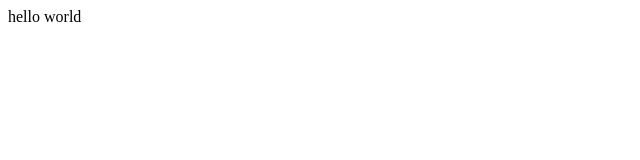
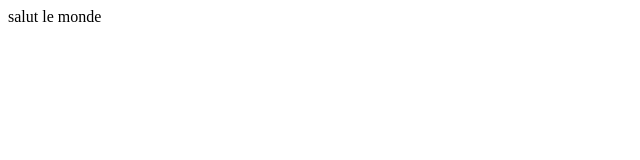
Before and after one commit to Arroy18/hello-world, a plain HTML site: page index.html in a window 1280 px wide. Shown: the full height of the page, 0-640 px from the left. Drawn offline with Linux system fonts and the light colour scheme.

Commit message:
Update index.html

```diff
--- a/index.html
+++ b/index.html
@@ -1,2 +1,2 @@
 
-<p> hello world <p>
+<p> salut le monde  <p>
```
